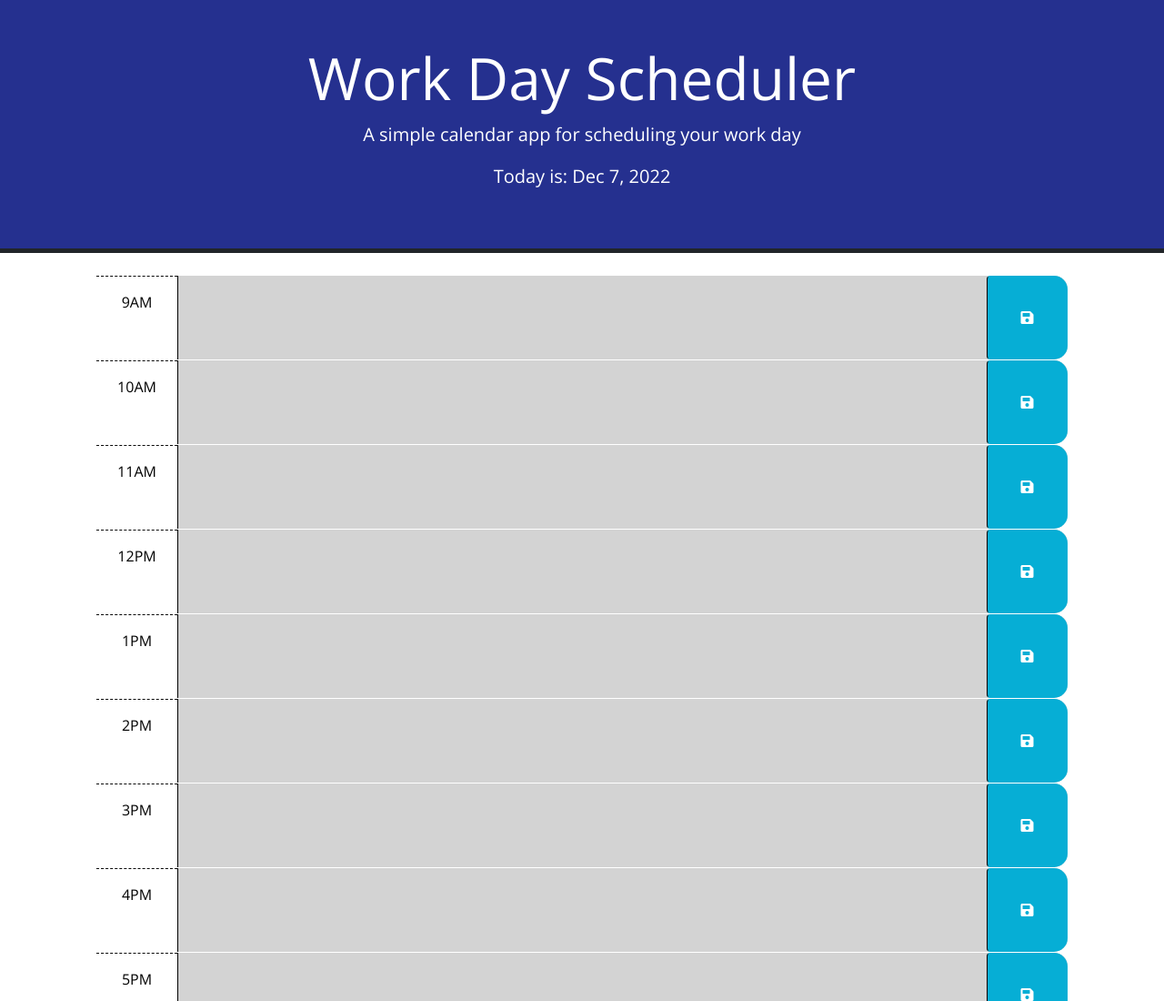
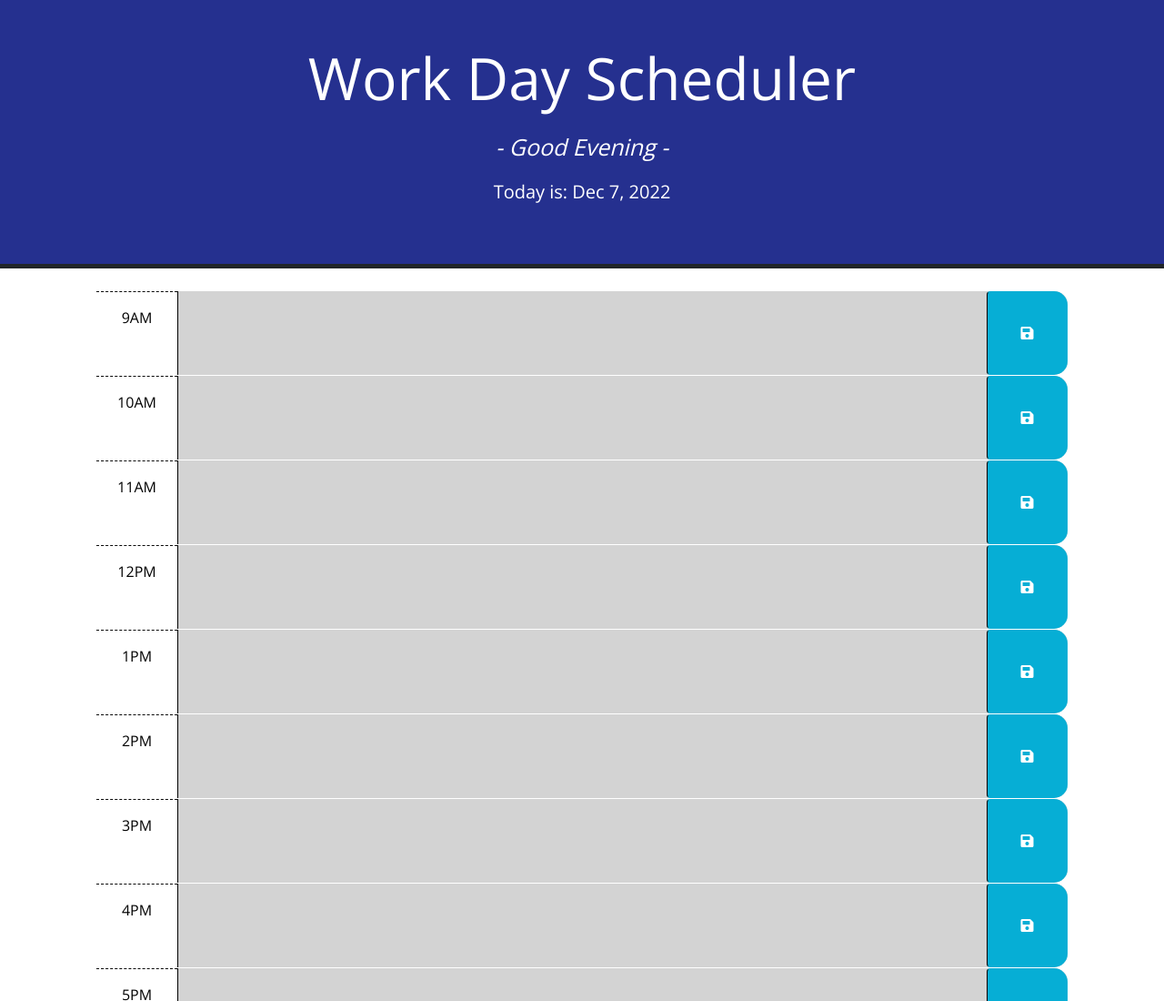
Before and after one commit to mariahmcdaniel/hourly-day-planner, a plain HTML site: page index.html in a window 1280 px wide. Shown: the top 1100 px of the page at 91% size. Drawn offline with nearby package versions, Linux system fonts and the light colour scheme.

Commit message:
edited header text

```diff
--- a/assets/css/style.css
+++ b/assets/css/style.css
@@ -22,6 +22,12 @@ textarea {
   color: #000000;
   border-left: 1px solid black;
   padding: 10px;
+}
+
+#greet {
+  padding-top: 10px;
+  font-size: 25px;
+  font-style: italic;
 }
 
 .description {
--- a/assets/js/script.js
+++ b/assets/js/script.js
@@ -54,16 +54,19 @@ $(document).ready(function () {
     header.removeClass('blue');
     header.removeClass('text-white');
     header.addClass('pink');
+    header.children('#greet').text('- Good Morning -');
   } else if (currentHr >= 11 && currentHr < 18) {
     header.removeClass('pink');
     header.removeClass('blue');
     header.removeClass('text-white');
     header.addClass('green');
+    header.children('#greet').text('- Good Afternoon -');
   } else {
     header.removeClass('green');
     header.removeClass('pink');
     header.addClass('blue');
     header.addClass('text-white');
+    header.children('#greet').text('- Good Evening -');
   }
 
 });
--- a/index.html
+++ b/index.html
@@ -16,7 +16,7 @@
 <body>
   <header class="p-5 mb-4 border-5 border-bottom border-dark text-center">
     <h1 class="display-3">Work Day Scheduler</h1>
-    <p class="lead">A simple calendar app for scheduling your work day</p>
+    <p id="greet" class="lead"></p>
     <p id="currentDay" class="lead"></p>
   </header>
   <div class="container-lg pb-5 px-5">
```
